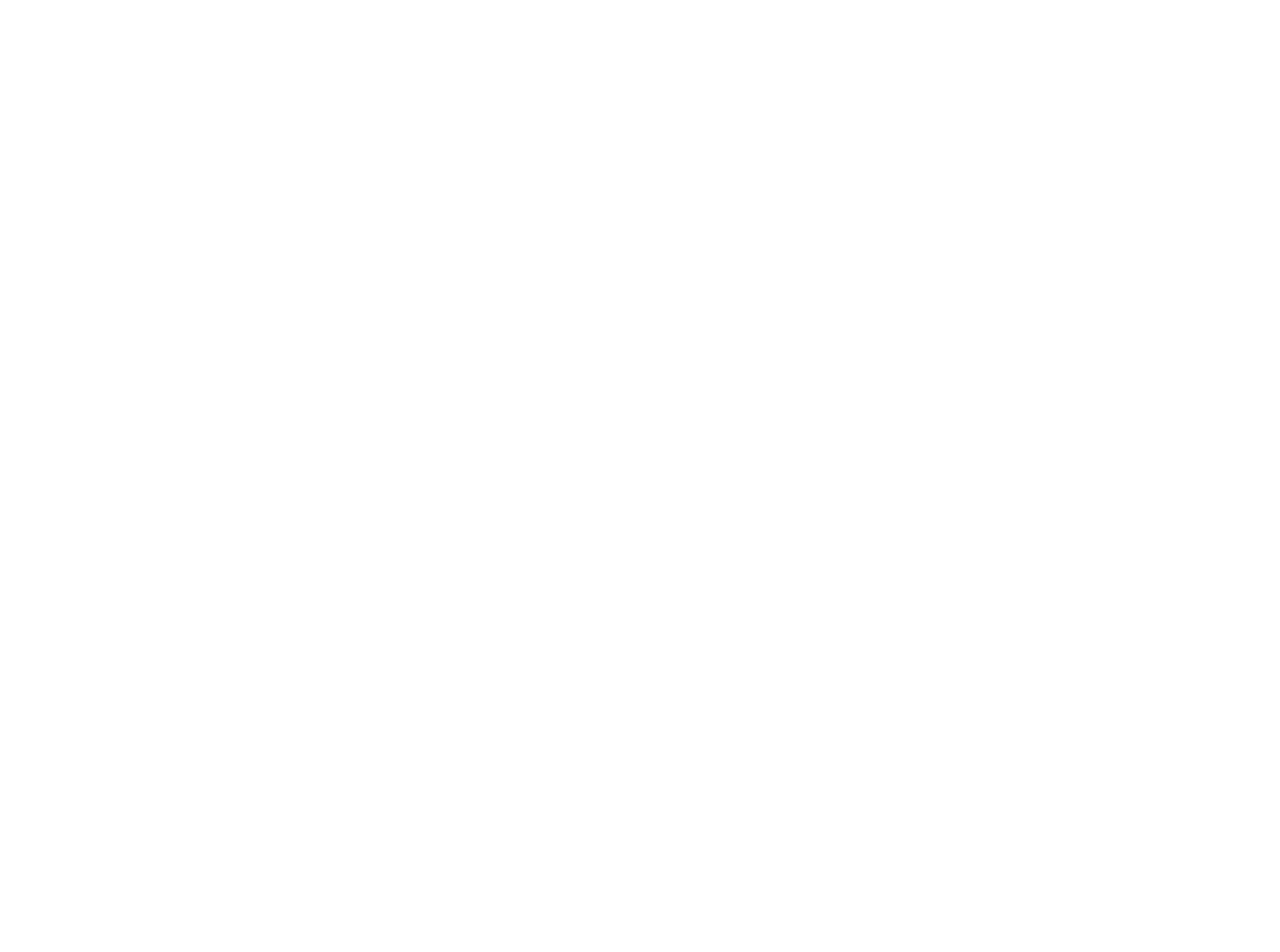
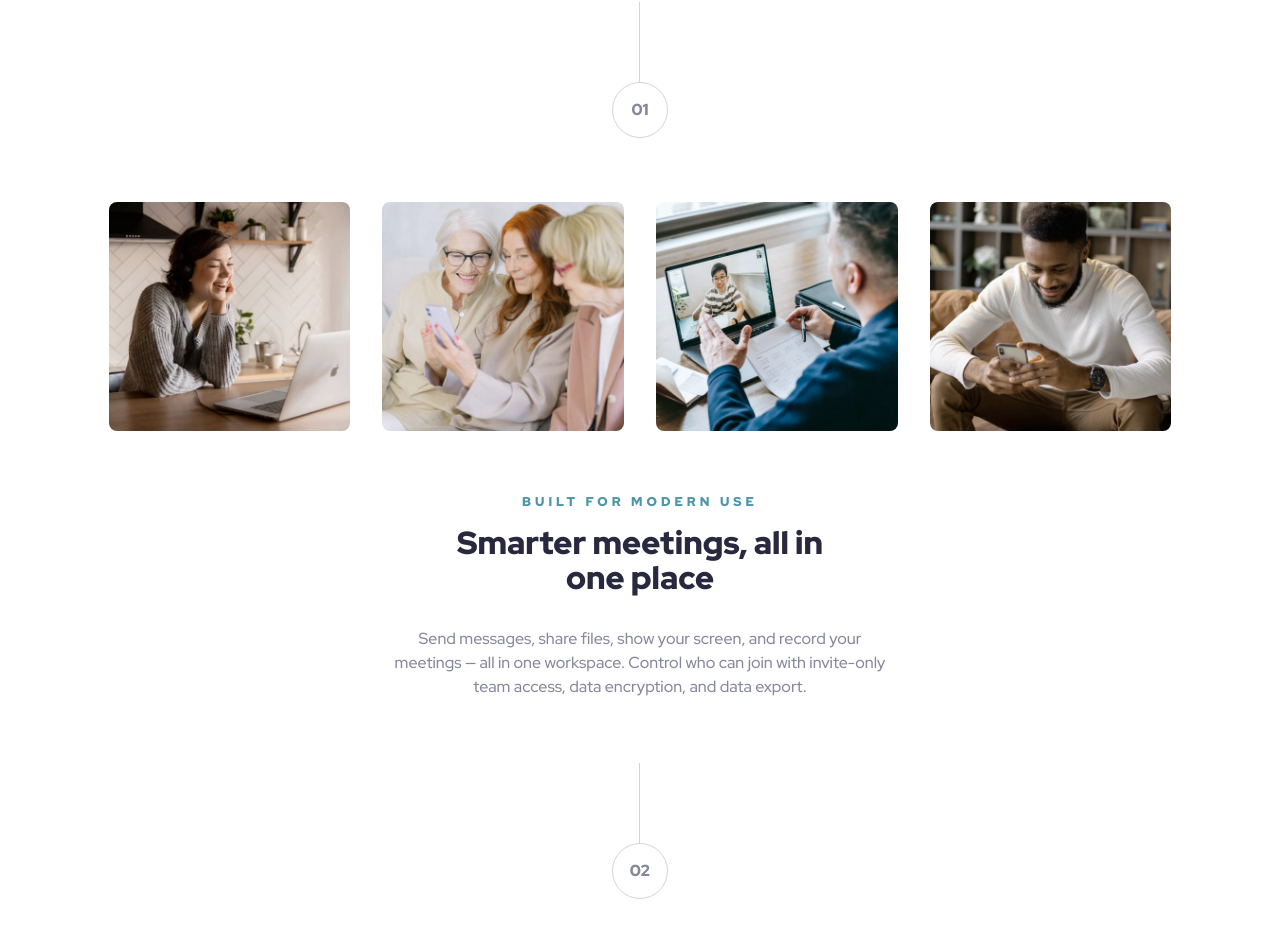
Before and after one commit to EsraaY21/meet_landing_page, a React (Vite) app: page / in a window 1280 px wide. Shown: the part 974-1926 px from the top of the page. Before the commit the page ends 884 px from the top, so only its background shows below. Built offline with nearby package versions, Linux system fonts and the light colour scheme.

Commit message:
meetings done

```diff
--- a/src/App.jsx
+++ b/src/App.jsx
@@ -1,5 +1,7 @@
+import Footer from "./components/Footer";
 import Header from "./components/Header";
 import Hero from "./components/Hero";
+import Meetings from "./components/Meetings";
 
 function App() {
   return (
@@ -7,8 +9,9 @@
       <Header />
       <main>
         <Hero />
+        <Meetings />
       </main>
-      <footer></footer>
+      <Footer />
     </>
   );
 }
--- /dev/null
+++ b/src/components/Divider.jsx
@@ -0,0 +1,10 @@
+export default function Divider({ number }) {
+  return (
+    <>
+      <div class="vertical_line"></div>
+      <div className="number">
+        <span className="text-5">{number}</span>
+      </div>
+    </>
+  );
+}
--- /dev/null
+++ b/src/components/Footer.jsx
@@ -0,0 +1,5 @@
+import React from "react";
+
+export default function Footer() {
+  return <div>Footer</div>;
+}
--- a/src/components/Hero.jsx
+++ b/src/components/Hero.jsx
@@ -14,7 +14,7 @@
         </div>
 
         <div className="content">
-          <div className="container">
+          <div className="content_container">
             <h1 className="text-1">Group Chat for Everyone</h1>
             <p className="text-4">
               Meet makes it easy to connect with others face-to-face virtually
--- /dev/null
+++ b/src/components/Meetings.jsx
@@ -0,0 +1,34 @@
+import meeting1 from "/assets/desktop/image-woman-in-videocall.jpg";
+import meeting2 from "/assets/desktop/image-women-videochatting.jpg";
+import meeting3 from "/assets/desktop/image-men-in-meeting.jpg";
+import meeting4 from "/assets/desktop/image-man-texting.jpg";
+import Divider from "./Divider";
+
+export default function Meetings() {
+  return (
+    <section className="meetings">
+      <div className="container">
+        <Divider number="01" />
+
+        <div className="meeting_images">
+          <img src={meeting1} className="logo" alt="Logo" />
+          <img src={meeting2} className="logo" alt="Logo" />
+          <img src={meeting3} className="logo" alt="Logo" />
+          <img src={meeting4} className="logo" alt="Logo" />
+        </div>
+
+        <div className="meeting_content">
+          <h3 className="text-3">Built for modern use</h3>
+          <h2 className="text-2">Smarter meetings, all in one place</h2>
+          <p className="text-4">
+            Send messages, share files, show your screen, and record your
+            meetings — all in one workspace. Control who can join with
+            invite-only team access, data encryption, and data export.
+          </p>
+        </div>
+
+        <Divider number="02" />
+      </div>
+    </section>
+  );
+}
--- a/src/css/desktop.css
+++ b/src/css/desktop.css
@@ -1,12 +1,4 @@
 @media (min-width: 1440px) {
-    .text-1 {
-        font-size: 64px;
-    }
-
-    .text-4 {
-        font-size: 18px;
-    }
-
     header {
         padding-top: 80px;
     }
@@ -15,13 +7,10 @@
         grid-template-areas:
             "left content right";
         grid-template-columns: 1fr 1fr 1fr;
-        gap: 1rem;
-        align-items: center;
     }
 
     .hero .people_left {
         margin-left: -1.5vw;
-
     }
 
     .hero .people_right {
@@ -32,7 +21,27 @@
         padding-top: 0px;
     }
 
+    .hero .content_container {
+        width: auto;
+        max-width: none;
+        margin-inline: auto;
+    }
 
+}
+
+@media (min-width: 2000px) {
+    .hero {
+        max-width: 1500px;
+        margin-inline: auto;
+    }
+
+    .hero .people_left {
+        margin-left: 0px;
+    }
+
+    .hero .people_right {
+        margin-right: 0px;
+    }
 
 
 }
--- a/src/css/mobile.css
+++ b/src/css/mobile.css
@@ -24,13 +24,27 @@
 }
 
 .text-1 {
-    font-size: 40px;
+    font-size: clamp(40px, 5vw, 64px);
     font-weight: 900;
     line-height: 110%;
 }
 
+.text-2 {
+    font-size: clamp(32px, 2.5vw, 40px);
+    font-weight: 900;
+    line-height: 110%;
+}
+
+.text-3 {
+    font-size: clamp(12px, 1vw, 16px);
+    font-weight: 900;
+    line-height: 110%;
+    letter-spacing: 4px;
+    text-transform: uppercase;
+}
+
 .text-4 {
-    font-size: 16px;
+    font-size: clamp(16px, 1vw, 18px);
     font-weight: 500;
     line-height: 150%;
 }
@@ -105,6 +119,12 @@
     grid-area: content;
 }
 
+.hero .content_container {
+    width: 83%;
+    max-width: 1120px;
+    margin-inline: auto;
+}
+
 .hero h1 {
     color: var(--slate-900);
     margin-bottom: 24px;
@@ -130,4 +150,64 @@
 }
 
 
-/* Main ****************** */
+/* Meetings ****************** */
+.meetings {
+    padding-top: 32px;
+    padding-bottom: 64px;
+}
+
+.vertical_line {
+    background-color: var(--slate-300);
+    width: 1px;
+    height: 80px;
+    margin-inline: auto;
+}
+
+.number {
+    color: var(--slate-600);
+    border: 1px solid var(--slate-300);
+    border-radius: 100%;
+    width: 56px;
+    height: 56px;
+    display: grid;
+    place-content: center;
+    margin-inline: auto;
+}
+
+.meeting_images {
+    padding-top: 64px;
+    display: grid;
+    grid-template-columns: repeat(2, 1fr);
+    gap: clamp(16px, 5vw, 32px);
+}
+
+.meeting_images img {
+    border-radius: 8px;
+}
+
+.meetings .meeting_content {
+    text-align: center;
+    padding: 64px 0px;
+
+}
+
+.meetings h3 {
+    color: var(--cyan-600);
+    margin-bottom: 16px;
+}
+
+.meetings h2 {
+    color: var(--slate-900);
+    margin-bottom: 32px;
+    max-width: 19ch;
+    margin-inline: auto;
+}
+
+.meetings p {
+    color: var(--slate-600);
+    max-width: 48ch;
+    margin-inline: auto;
+}
+
+
+/*  ****************** */
--- a/src/css/tablet.css
+++ b/src/css/tablet.css
@@ -1,11 +1,6 @@
 @media (min-width: 768px) {
-    .text-1 {
-        font-size: 48px;
-    }
-
     .hero .people_left {
         margin-left: -3vw;
-
     }
 
     .hero .people_right {
@@ -23,5 +18,14 @@
         margin-bottom: 64px;
     }
 
+    /* Meetings ****************** */
+    .meetings {
+        padding-top: 56px;
+        padding-bottom: 64px;
+    }
+
+    .meeting_images {
+        grid-template-columns: repeat(4, 1fr);
+    }
 
 }
```
